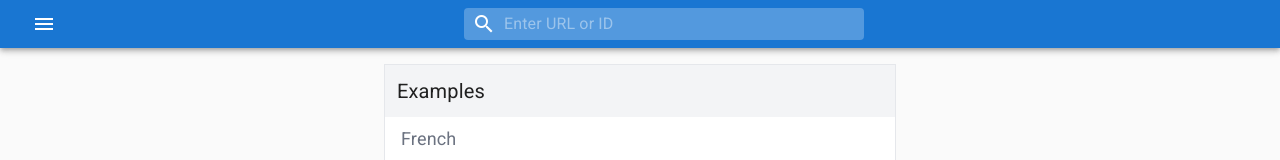
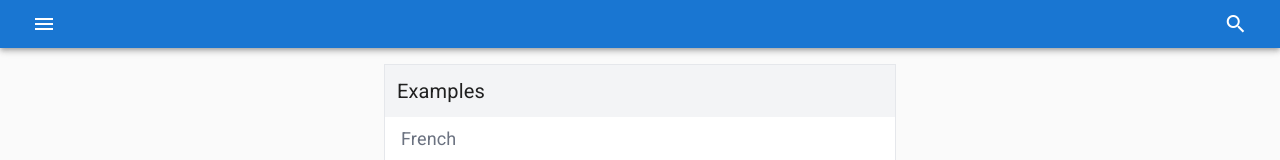
Before and after one commit to hi-ogawa/ytsub-v2, a React app: page / in a window 1280 px wide. Shown: the top 160 px of the page. Built offline with nearby package versions, Linux system fonts and the light colour scheme; grey boxes are pictures that could not be loaded; what @sinclair/typebox would draw is missing.

Commit message:
feat(ui): make `HeaderSearchInput` expandable

```diff
--- a/src/components/app.tsx
+++ b/src/components/app.tsx
@@ -5,7 +5,6 @@ import {
   Drawer,
   Icon,
   IconButton,
-  InputBase,
   List,
   ListItemButton,
   ListItemIcon,
@@ -29,9 +28,21 @@ import { WatchPage, WatchPageMenu } from "./watch-page";
 function HeaderSearchInput() {
   const navigate = useNavigate();
   const [input, setInput] = React.useState("");
+  const [open, setOpen] = React.useState(false);
   const { enqueueSnackbar } = useSnackbar();
 
+  function openInput() {
+    setInput("");
+    setOpen(true);
+  }
+
+  function closeInput() {
+    setInput("");
+    setOpen(false);
+  }
+
   function onEnter() {
+    closeInput();
     const videoId = parseVideoId(input);
     if (!videoId) {
       enqueueSnackbar("Input is invalid", { variant: "error" });
@@ -40,59 +51,31 @@ function HeaderSearchInput() {
     navigate(`/setup/${videoId}`);
   }
 
-  return (
-    <Box sx={{ flexGrow: 1, display: "flex", justifyContent: "center" }}>
-      <Box
-        sx={{
-          flexGrow: 1,
-          maxWidth: "400px",
-          display: "flex",
-          borderRadius: 1,
-          background: "hsl(0, 100%, 100%, 0.25)",
-          transition: "background 200ms",
-          ":focus-within, :hover": {
-            background: "hsl(0, 100%, 100%, 0.35)",
-          },
-        }}
+  // TODO: animation
+  return open ? (
+    <label className="relative items-center flex items-center bg-white/50 hover:bg-white/60 focus-within:bg-white/60">
+      <div className="font-icon text-2xl px-2">search</div>
+      <input
+        className="flex-1 min-w-0 w-full text-base bg-transparent placeholder:text-white/80 outline-0 mr-6"
+        placeholder="Enter URL or ID"
+        value={input}
+        onChange={({ target: { value } }) => setInput(value)}
+        onKeyUp={({ key }) => key === "Enter" && onEnter()}
+      />
+      <div
+        className="absolute right-0 font-icon text-base px-2 cursor-pointer"
+        onClick={closeInput}
       >
-        <Box
-          sx={{
-            flex: "0 0 40px",
-            display: "flex",
-            justifyContent: "center",
-            alignItems: "center",
-          }}
-        >
-          <Icon>search</Icon>
-        </Box>
-        <InputBase
-          sx={{ color: "inherit", flexGrow: 1 }}
-          placeholder="Enter URL or ID"
-          value={input}
-          onChange={({ target: { value } }) => setInput(value)}
-          inputProps={{
-            onKeyUp: ({ key }) => key === "Enter" && onEnter(),
-          }}
-        />
-        <Box
-          sx={{
-            flex: "0 0 40px",
-            display: "flex",
-            justifyContent: "center",
-            alignItems: "center",
-            cursor: "pointer",
-            transition: "opacity 200ms",
-            opacity: input ? 0.8 : 0,
-            ":hover": {
-              opacity: 1,
-            },
-          }}
-          onClick={() => setInput("")}
-        >
-          <Icon fontSize="small">close</Icon>
-        </Box>
-      </Box>
-    </Box>
+        close
+      </div>
+    </label>
+  ) : (
+    <div
+      className="items-center flex items-center cursor-pointer"
+      onClick={openInput}
+    >
+      <div className="font-icon text-2xl px-2">search</div>
+    </div>
   );
 }
 
@@ -123,6 +106,7 @@ function Header({ openMenu }: { openMenu: () => void }) {
           >
             <Icon>menu</Icon>
           </IconButton>
+          <div className="flex-1"></div>
           {title}
           {menu}
         </Box>
```
